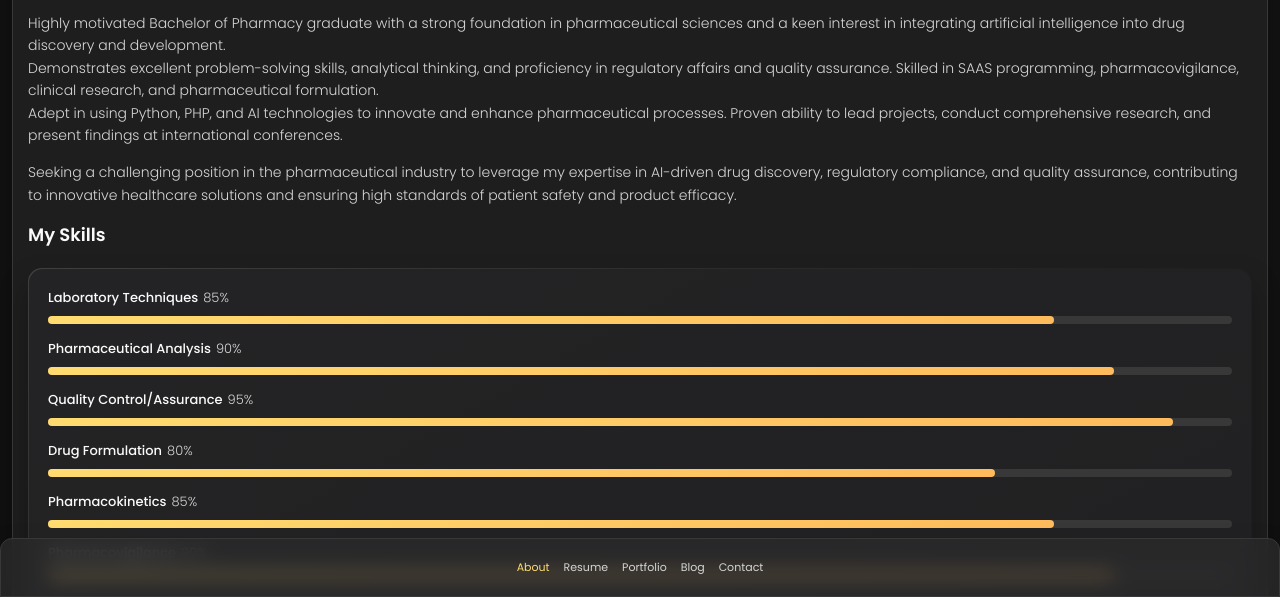
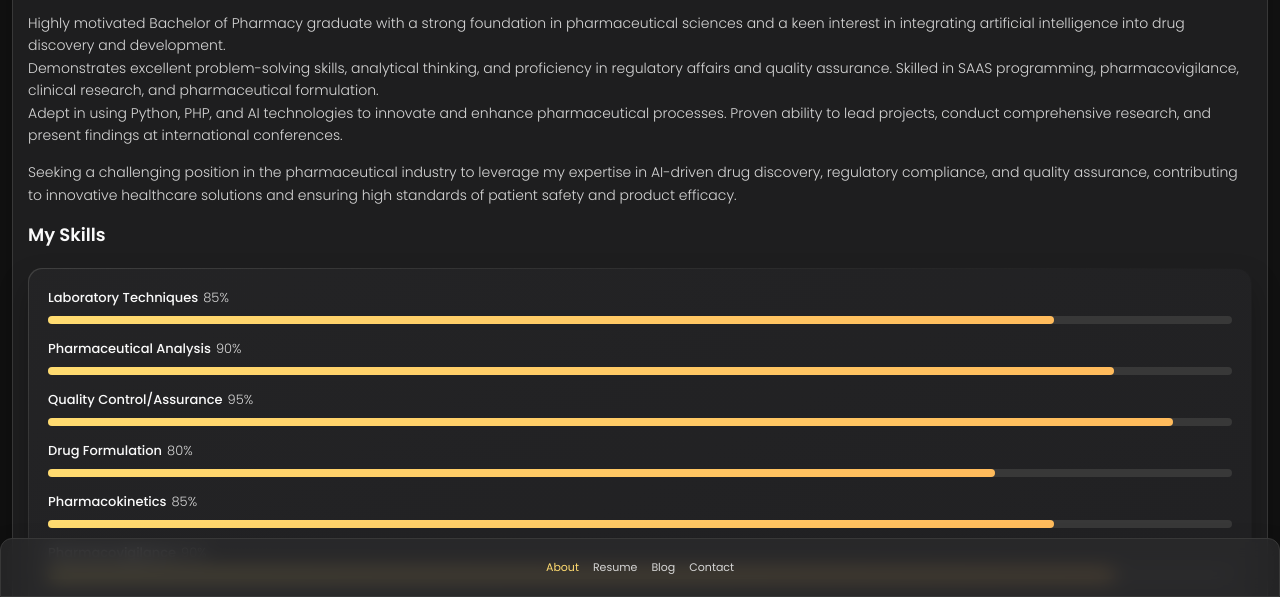
Before and after one commit to Sohanlalkush/Sohan_Lal, a plain HTML site: page index.html in a window 1280 px wide. Shown: the part 203-800 px from the top of the page. Drawn offline with nearby package versions, Linux system fonts and the light colour scheme.

Commit message:
Update index.html

```diff
--- a/index.html
+++ b/index.html
@@ -174,11 +174,7 @@
 
           <li class="navbar-item">
             <button class="navbar-link" data-nav-link>Resume</button>
-          </li>
-
-          <li class="navbar-item">
-            <button class="navbar-link" data-nav-link>Portfolio</button>
-          </li>
+	  </li>
 
           <li class="navbar-item">
             <button class="navbar-link" data-nav-link>Blog</button>
```
